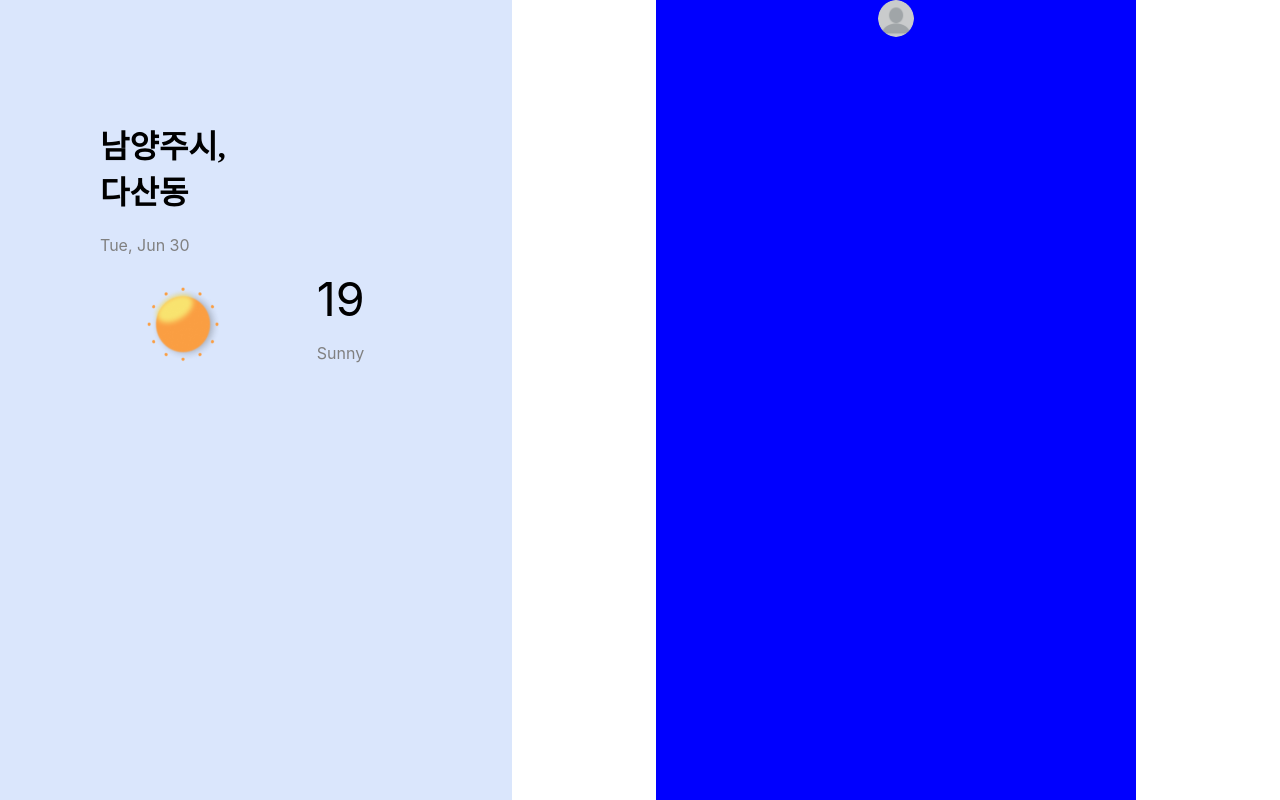
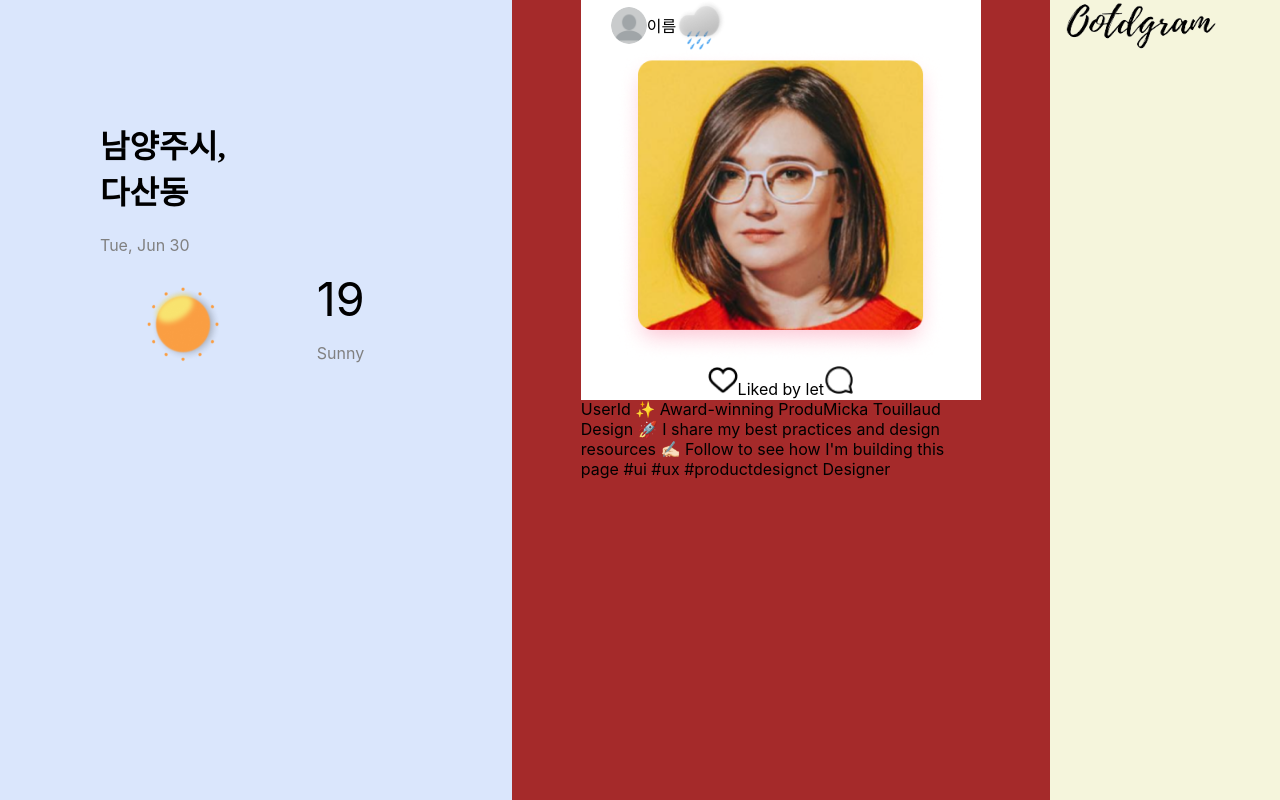
Before and after one commit to weather10/front-end, a React (Create React App) app: page / in a window 1280 px wide. Built offline with nearby package versions, Linux system fonts and the light colour scheme; a web font is replaced by a local one.

Commit message:
feat: card,navbar 컴포넌트 미완

```diff
--- a/src/ootdproject/components/Avartar.jsx
+++ b/src/ootdproject/components/Avartar.jsx
@@ -3,19 +3,15 @@ import { styled } from "styled-components";
 
 export default function Avartar({ image, type }) {
 	return (
-		<StAvatar>
+		<>
 			<StPhoto src={image} alt='avatar' type={type} />
-		</StAvatar>
+		</>
 	);
 }
 
 const StPhoto = styled.img`
 	border-radius: 100%;
 	${({ type }) => sizeHandler(type)};
-`;
-
-const StAvatar = styled.div`
-	margin: auto;
 `;
 
 const sizeHandler = (type) => {
--- a/src/ootdproject/components/OotdCard.jsx
+++ b/src/ootdproject/components/OotdCard.jsx
@@ -1,29 +1,70 @@
-import React from 'react';
-import { styled } from 'styled-components';
-import Avartar from '../components/Avartar';
-import image from '../icon/basicAvatar.png';
+import React from "react";
+import { styled } from "styled-components";
+import Avartar from "../components/Avartar";
+import image from "../icon/basicAvatar.png";
+import rainy from "../icon/rainy.png";
+import mainImg from "../icon/mainImg.png";
+import heart from "../icon/heart.png";
+import comment from "../icon/comment.png";
 
 function OotdCard() {
 	return (
-		<StOotdContainer>
-			<StProfile>
-				<Avartar image={image} type="homeAvatar" />
-			</StProfile>
-		</StOotdContainer>
+		<StOotdCardContainer>
+			<StCardHead>
+				<Avartar image={image} type='homeAvatar' />
+				이름
+				<StWeatherIcon src={rainy} alt='ootd-weather-icon' />
+			</StCardHead>
+			<div className='card-img'>
+				<StMainOotdImg src={mainImg} alt='userImage' />
+			</div>
+			<div className='like-comments-icon'>
+				<StLike src={heart} />
+				<span>Liked by let</span>
+				<StComment src={comment} />
+			</div>
+			<div>
+				UserId ✨ Award-winning ProduMicka Touillaud Design 🚀 I share my best practices and design resources ✍🏻
+				Follow to see how I'm building this page #ui #ux #productdesignct Designer
+			</div>
+		</StOotdCardContainer>
 	);
 }
 
 export default OotdCard;
 
-const StOotdContainer = styled.div`
-	width: 60vh;
-	height: 100vh;
-	margin: 0 auto;
-	background-color: blue;
+const StOotdCardContainer = styled.div`
+	display: flex;
+	flex-direction: column;
+	align-items: center;
+	width: 400px;
+	height: 400px;
+	background-color: white;
 `;
 
-const StProfile = styled.div`
+const StCardHead = styled.div`
 	display: flex;
-	justify-content: space-between;
 	align-items: center;
+	width: 340px;
+	height: 330px;
 `;
+
+const StWeatherIcon = styled.img`
+	width: 50px;
+	height: 50px;
+`;
+
+const StMainOotdImg = styled.img`
+	width: 327px;
+	height: 311px;
+`;
+
+const StLike = styled.img`
+	width: 30px;
+	height: 30px;
+`;
+
+const StComment = styled.img`
+	width: 30px;
+	height: 30px;
+`;
--- /dev/null
+++ b/src/ootdproject/components/RightNavBar.jsx
@@ -0,0 +1,22 @@
+import React from "react";
+import logo from "../icon/logo.png";
+import { styled } from "styled-components";
+
+function RightNavBar() {
+	return (
+		<StNavContainer>
+			<NavLogo src={logo} alt='로고' />
+		</StNavContainer>
+	);
+}
+
+export default RightNavBar;
+
+const StNavContainer = styled.div`
+	width: 30%;
+	background-color: beige;
+`;
+const NavLogo = styled.img`
+	width: 200px;
+	height: 50px;
+`;
--- a/src/ootdproject/pages/Home.jsx
+++ b/src/ootdproject/pages/Home.jsx
@@ -1,12 +1,32 @@
 import React from "react";
 import OotdCard from "../components/OotdCard";
+import { styled } from "styled-components";
+import RightNavBar from "../components/RightNavBar";
 
 function Home() {
 	return (
-		<>
-			<OotdCard />
-		</>
+		<StOotdContainer>
+			<StCardCenter>
+				<OotdCard />
+			</StCardCenter>
+			<RightNavBar />
+		</StOotdContainer>
 	);
 }
 
 export default Home;
+
+const StOotdContainer = styled.div`
+	display: flex;
+	justify-content: space-between;
+	width: 60%;
+	height: 100vh;
+	background-color: aqua;
+`;
+
+const StCardCenter = styled.div`
+	display: flex;
+	width: 70%;
+	justify-content: center;
+	background-color: brown;
+`;
--- a/src/ootdproject/pages/Root.jsx
+++ b/src/ootdproject/pages/Root.jsx
@@ -16,7 +16,4 @@ export default root;
 
 const StContainer = styled.div`
 	display: flex;
-	flex-direction: row;
-	justify-content: space-between;
-	flex-wrap: nowrap;
 `;
```
Also changed, not shown: src/ootdproject/components/Weather.jsx (+8 -9 lines), src/ootdproject/Icon/mainImg.png (added).
